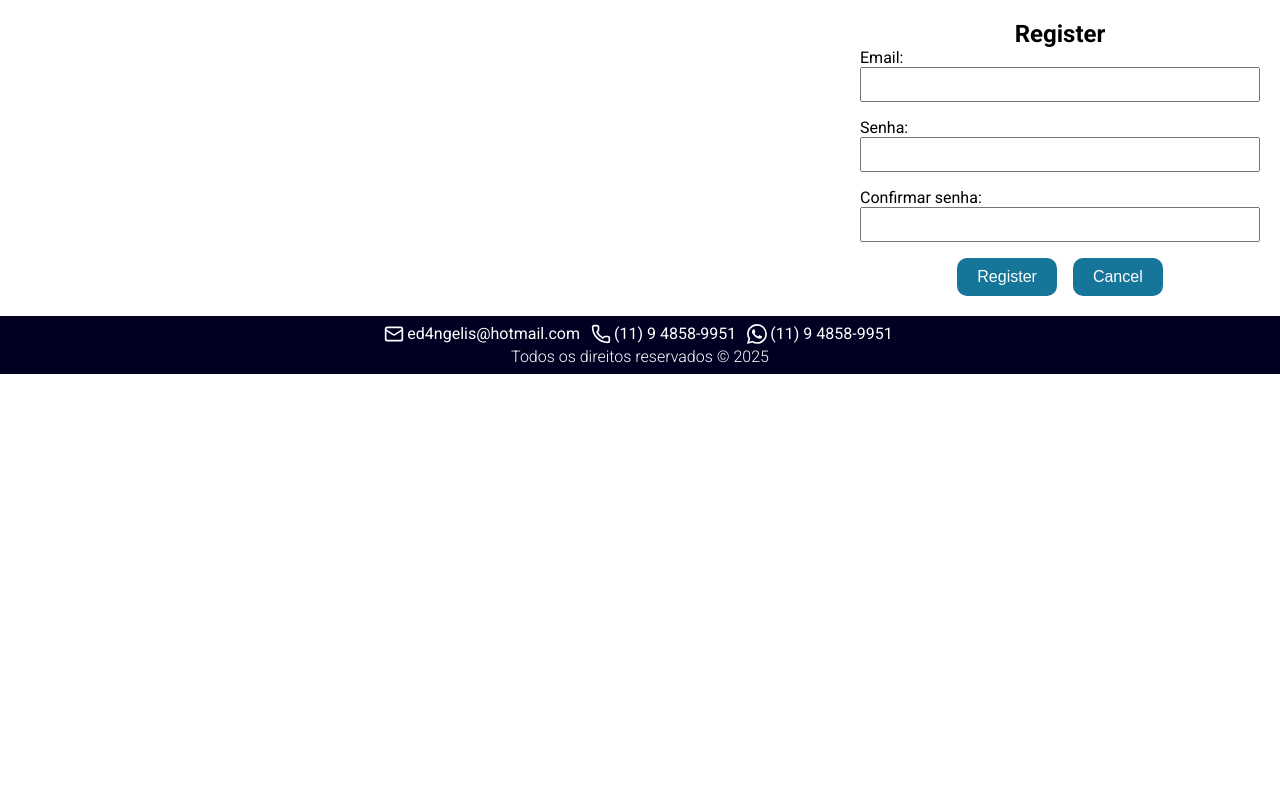
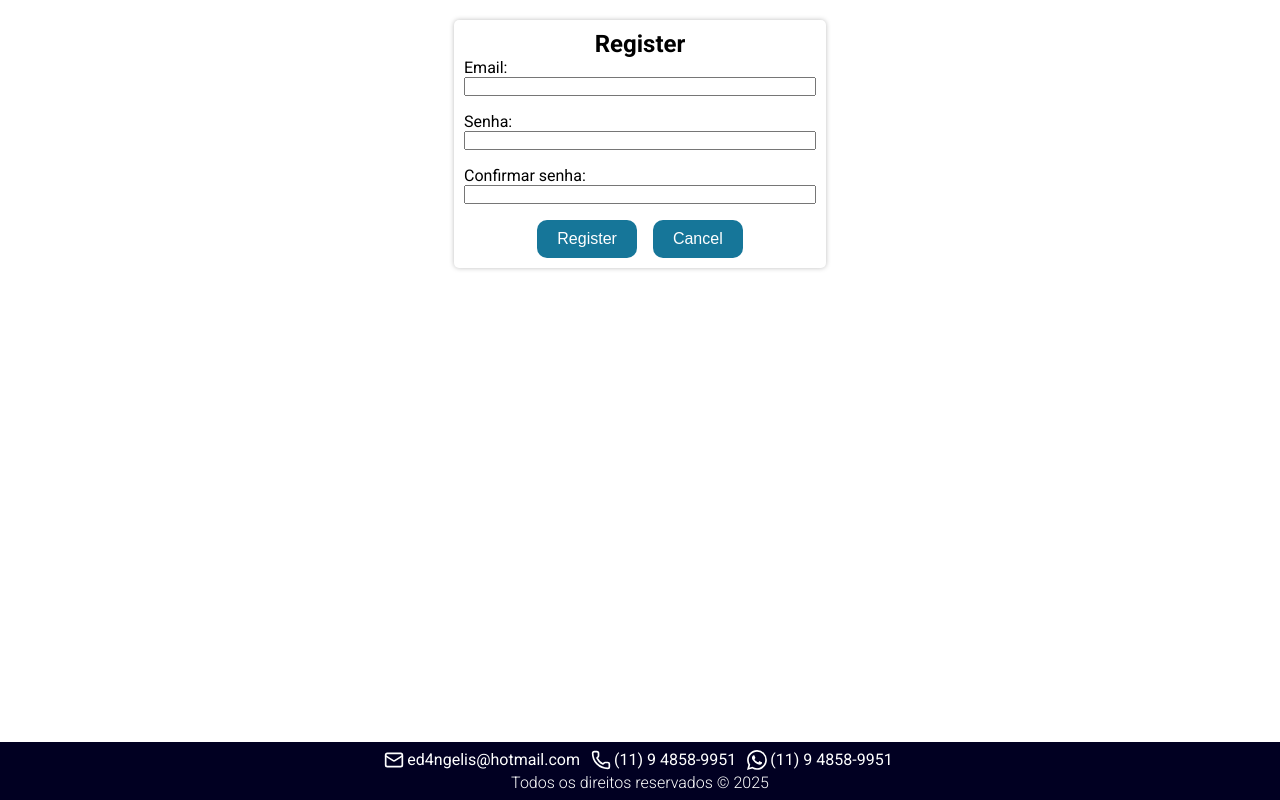
Before and after one commit to EdAngelis/auth-flow, a Next.js app: page /signout in a window 1280 px wide. Built offline with nearby package versions, Linux system fonts and the light colour scheme.

Commit message:
Update: form is now a component

```diff
--- a/app/signout/page.module.css
+++ b/app/signout/page.module.css
@@ -1,7 +1,7 @@
 .page {
   display: flex;
   flex-direction: column;
-  align-items: end;
+  align-items: center;
   justify-content: center;
   padding: 20px;
 }
@@ -11,7 +11,15 @@
 }
 
 .container {
-  width: 400px;
+
+  width: 30%;
+  max-width: 400px;
+
+  border-radius: 5px;
+  box-shadow: 0px 0px 5px rgba(0, 0, 0, 0.26);
+
+  padding: 10px;
+
 }
 
 .slot {
--- a/app/signout/page.tsx
+++ b/app/signout/page.tsx
@@ -6,6 +6,7 @@ import * as Yup from "yup";
 import { createUser } from "../../service/user.service";
 import { useRouter } from "next/navigation";
 import styles from "./page.module.css";
+import Form from "@/components/elements/form/form";
 
 export default function Register() {
   const router = useRouter();
@@ -62,9 +63,9 @@ export default function Register() {
   };
 
   return (
-    <div>
+    <main>
       <div className={styles.page}>
-        <form onSubmit={handleSubmit(onSubmit)} className={styles.container}>
+        <Form onSubmit={handleSubmit(onSubmit)}>
           <h2 className={styles.title}>Register</h2>
 
           {successMessage && <p className={styles.success}>{successMessage}</p>}
@@ -98,8 +99,8 @@ export default function Register() {
               Cancel
             </button>
           </div>
-        </form>
+        </Form>
       </div>
-    </div>
+    </main>
   );
 }
--- /dev/null
+++ b/components/elements/form/form.module.css
@@ -0,0 +1,11 @@
+.form {
+
+    width: 30%;
+    max-width: 400px;
+
+    border-radius: 5px;
+    box-shadow: 0px 0px 5px rgba(0, 0, 0, 0.26);
+
+    padding: 10px;
+
+  }
--- /dev/null
+++ b/components/elements/form/form.tsx
@@ -0,0 +1,17 @@
+import React, { ReactNode } from 'react';
+import styles from "./form.module.css";
+
+interface FormProps {
+  children: ReactNode;
+  [key: string]: any;
+}
+
+const Form: React.FC<FormProps> = ({ children, ...props }) => {
+  return (
+    <form {...props} className={styles.form}>
+      {children}
+    </form>
+  );
+}
+
+export default Form;
--- a/components/sessions/signin/page.tsx
+++ b/components/sessions/signin/page.tsx
@@ -13,6 +13,7 @@ import Button from "@/components/elements/button/button";
 import Link from "next/link";
 import ErrorToast from "@/components/elements/errors/error";
 import Loader  from "@/components/elements/loader/loader";
+import Form from "@/components/elements/form/form";
 
 const SignIn = () => {
 
@@ -69,7 +70,7 @@ const SignIn = () => {
     <>
 
     <div className={styles.page}>
-      <form onSubmit={handleSubmit(onSubmit)} className={styles.container}>
+      <Form onSubmit={handleSubmit(onSubmit)} >
         <h2 className={styles.title}>Bem vindo de volta!</h2>
         <div className={styles.slot}>
           <Label text="E-mail" />
@@ -102,7 +103,7 @@ const SignIn = () => {
           <span>ou</span>
         </div>
         <GoogleSignIn />
-      </form>
+      </Form>
     </div>
     </>
   );
```
